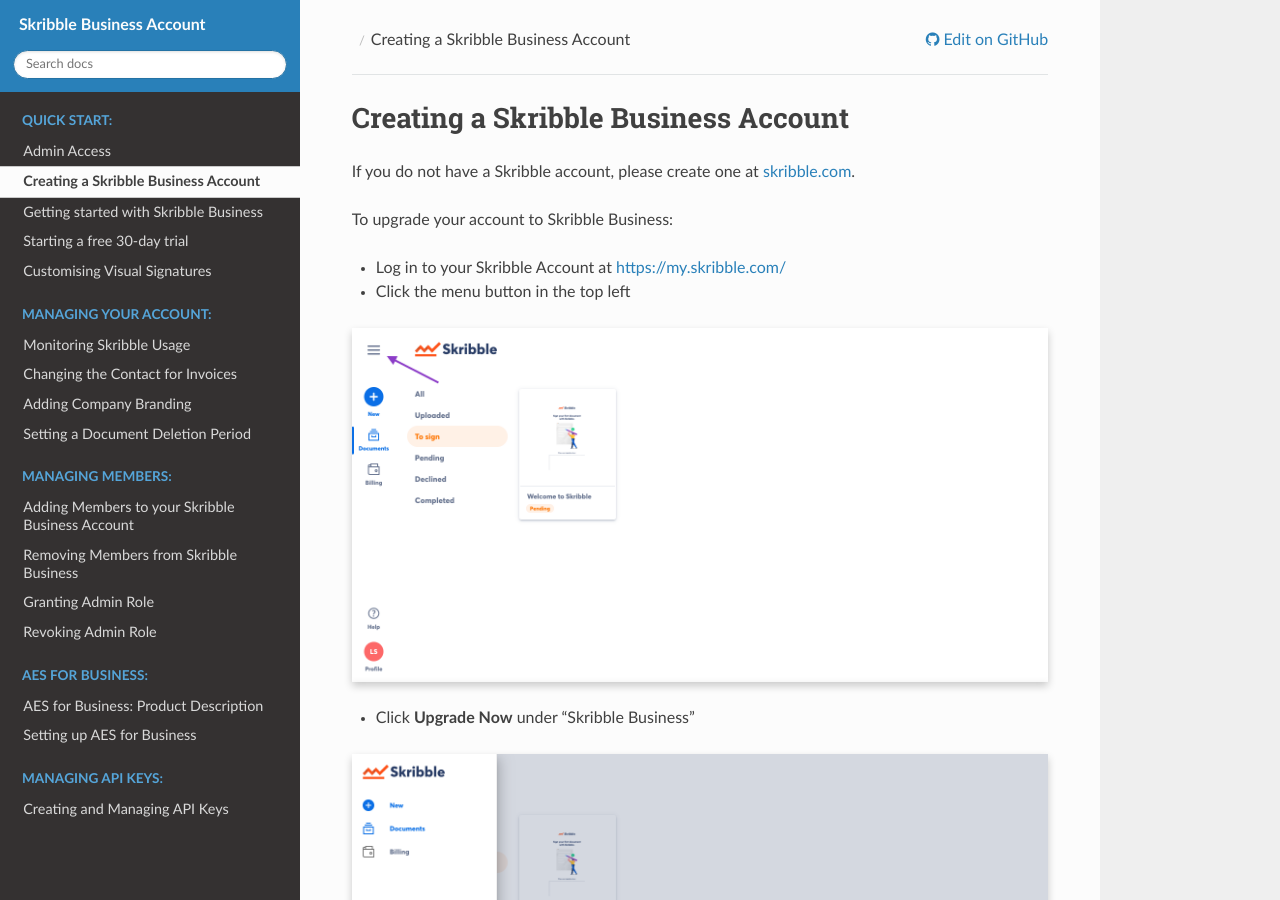
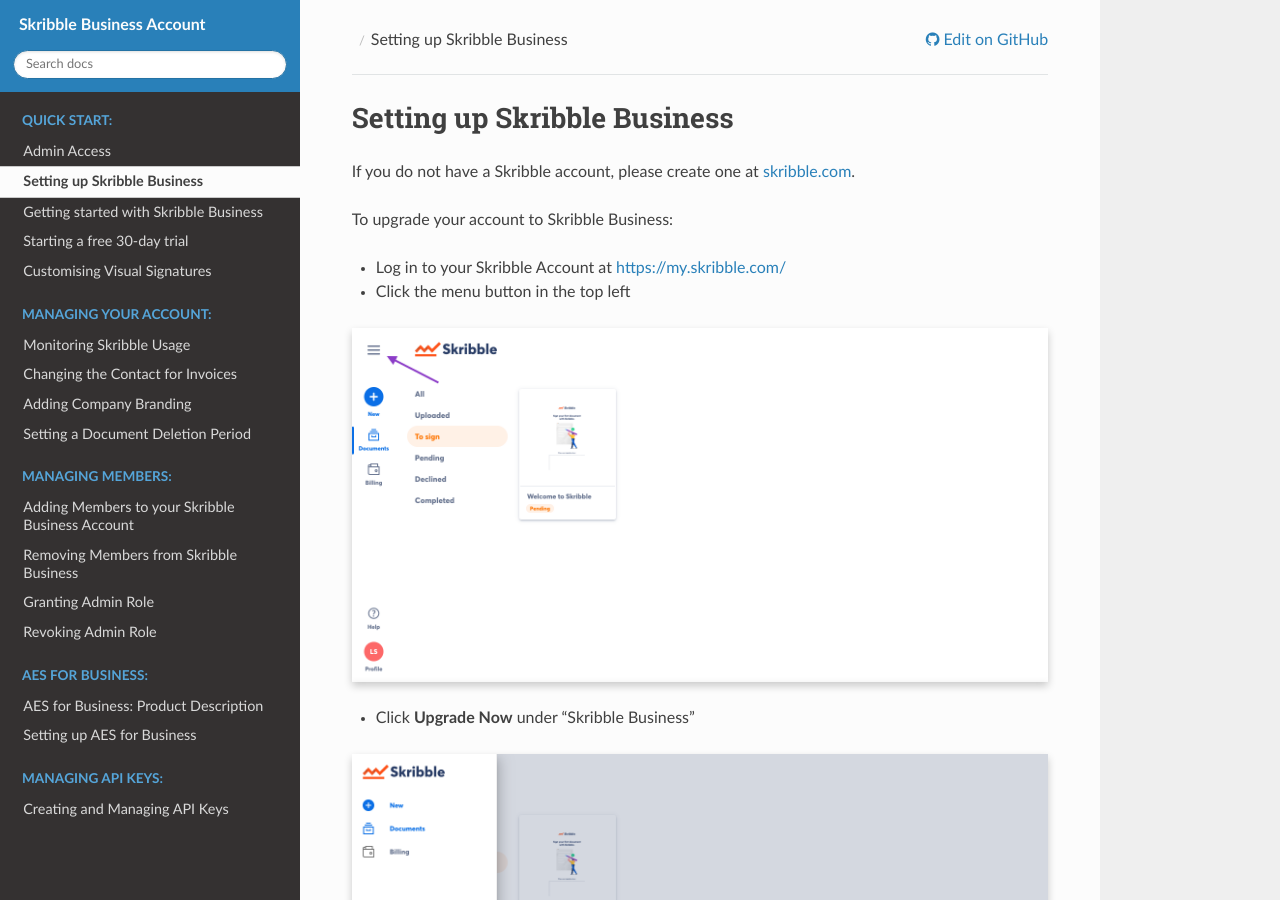
Before and after one commit to matthieu-bt/business-guide, a Sphinx documentation site: the page built from source/quickstart/upgrade.rst, in a window 1280 px wide and 900 px high. Built offline with Sphinx 7.4.7 and the Read the Docs theme 2.0.0, drawn with Linux system fonts in a browser that asks for light colours.

Commit message:
Title update
Updated the title to Setting up Skribble Business

```diff
--- a/source/quickstart/upgrade.rst
+++ b/source/quickstart/upgrade.rst
@@ -1,8 +1,8 @@
 .. _upgrade-to-business:
 
-====================================
-Creating a Skribble Business Account
-====================================
+============================
+Setting up Skribble Business
+============================
 If you do not have a Skribble account, please create one at `skribble.com`_.
 
 .. _skribble.com: https://my.skribble.com/signup
```
